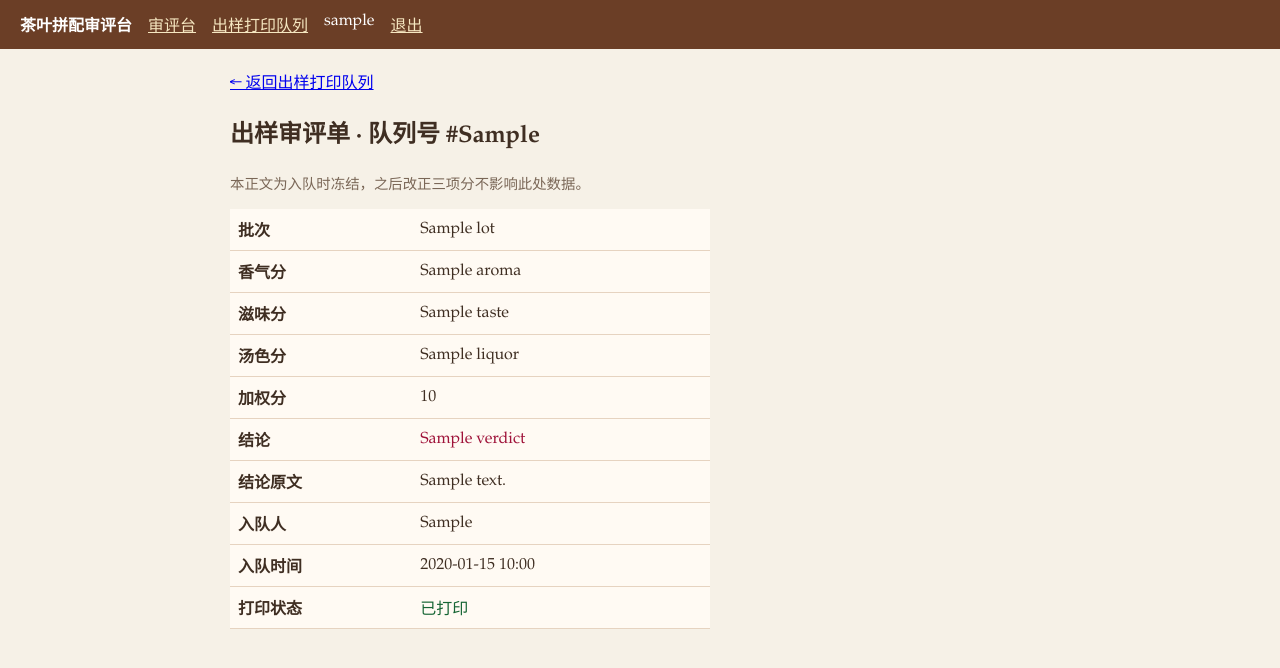
After one commit to lacsar712/cc-tb-a06-GSB, a Flask app: page /queue/1 in a window 1280 px wide. The commit adds this page. Shown: the top 668 px of the page. Run offline with Flask 3, Linux system fonts and the light colour scheme; the visitor is signed in with stand-in values (Sample User, id 1); a database or web service that is not in the repository returns one stand-in record (values such as "Sample title"); some libraries are stand-ins or nearby versions.

Commit message:
feat: sample print queue with frozen snapshot

```diff
--- a/backend/app.py
+++ b/backend/app.py
@@ -25,6 +25,18 @@ def login_required(fn):
     def wrap(*args, **kwargs):
         if "user" not in session:
             return redirect(url_for("login"))
+        return fn(*args, **kwargs)
+
+    return wrap
+
+
+def writer_required(fn):
+    @wraps(fn)
+    def wrap(*args, **kwargs):
+        if "user" not in session:
+            return redirect(url_for("login"))
+        if session.get("role") != "writer":
+            return ("仅审评员可执行该操作", 403)
         return fn(*args, **kwargs)
 
     return wrap
@@ -60,16 +72,19 @@ def logout():
 @login_required
 def home():
     with db() as conn, conn.cursor(cursor_factory=RealDictCursor) as cur:
-        cur.execute("SELECT * FROM cuppings ORDER BY id DESC")
+        cur.execute(
+            """SELECT c.*, q.id AS queue_id, q.queue_no
+               FROM cuppings c
+               LEFT JOIN print_queue q ON q.cupping_id = c.id
+               ORDER BY c.id DESC"""
+        )
         rows = cur.fetchall()
     return render_template("home.html", rows=rows, can_write=session.get("role") == "writer")
 
 
 @app.post("/cuppings")
-@login_required
+@writer_required
 def create():
-    if session.get("role") != "writer":
-        return ("仅审评员可提交拼配审评", 403)
     aroma = float(request.form["aroma"])
     taste = float(request.form["taste"])
     liquor = float(request.form["liquor"])
@@ -84,5 +99,93 @@ def create():
         row = cur.fetchone()
         conn.commit()
     if request.headers.get("HX-Request"):
-        return render_template("_row.html", row=row)
+        return render_template("_row.html", row=row, can_write=True)
     return redirect(url_for("home"))
+
+
+@app.post("/cuppings/<int:cupping_id>/edit")
+@writer_required
+def edit(cupping_id):
+    aroma = float(request.form["aroma"])
+    taste = float(request.form["taste"])
+    liquor = float(request.form["liquor"])
+    verdict, note, score = weigh(aroma, taste, liquor)
+    with db() as conn, conn.cursor(cursor_factory=RealDictCursor) as cur:
+        cur.execute(
+            """UPDATE cuppings
+                  SET aroma=%s, taste=%s, liquor=%s, score=%s, verdict=%s, note=%s
+                WHERE id=%s""",
+            (aroma, taste, liquor, score, verdict, note, cupping_id),
+        )
+        if cur.rowcount == 0:
+            return ("记录不存在", 404)
+        conn.commit()
+    return redirect(url_for("home"))
+
+
+@app.post("/cuppings/<int:cupping_id>/enqueue")
+@writer_required
+def enqueue(cupping_id):
+    with db() as conn, conn.cursor(cursor_factory=RealDictCursor) as cur:
+        cur.execute("SELECT * FROM cuppings WHERE id=%s", (cupping_id,))
+        row = cur.fetchone()
+        if not row:
+            return ("记录不存在", 404)
+        if row["verdict"] != "通过":
+            # 未通过行禁止入队
+            return ("未通过的审评记录禁止入队", 403)
+        cur.execute("SELECT id FROM print_queue WHERE cupping_id=%s", (cupping_id,))
+        if cur.fetchone():
+            return ("该批次已在出样队列中", 409)
+        # 入队即冻结：批次、三项分、加权分、结论原文全部复制为快照
+        cur.execute(
+            """INSERT INTO print_queue
+                   (cupping_id, lot, aroma, taste, liquor, score, verdict, note, enqueued_by)
+               VALUES (%s,%s,%s,%s,%s,%s,%s,%s,%s)
+               RETURNING id, queue_no""",
+            (
+                cupping_id,
+                row["lot"],
+                row["aroma"],
+                row["taste"],
+                row["liquor"],
+                row["score"],
+                row["verdict"],
+                row["note"],
+                session["user"],
+            ),
+        )
+        item = cur.fetchone()
+        conn.commit()
+    return redirect(url_for("queue_detail", queue_id=item["id"]))
+
+
+@app.get("/queue")
+@login_required
+def queue_list():
+    with db() as conn, conn.cursor(cursor_factory=RealDictCursor) as cur:
+        cur.execute("SELECT * FROM print_queue ORDER BY queue_no DESC")
+        items = cur.fetchall()
+    return render_template("queue.html", items=items, can_write=session.get("role") == "writer")
+
+
+@app.get("/queue/<int:queue_id>")
+@login_required
+def queue_detail(queue_id):
+    with db() as conn, conn.cursor(cursor_factory=RealDictCursor) as cur:
+        cur.execute("SELECT * FROM print_queue WHERE id=%s", (queue_id,))
+        item = cur.fetchone()
+    if not item:
+        return ("队列正文不存在", 404)
+    return render_template("queue_detail.html", q=item, can_write=session.get("role") == "writer")
+
+
+@app.post("/queue/<int:queue_id>/printed")
+@writer_required
+def mark_printed(queue_id):
+    with db() as conn, conn.cursor(cursor_factory=RealDictCursor) as cur:
+        cur.execute("UPDATE print_queue SET printed=TRUE WHERE id=%s", (queue_id,))
+        if cur.rowcount == 0:
+            return ("队列正文不存在", 404)
+        conn.commit()
+    return redirect(url_for("queue_detail", queue_id=queue_id))
--- a/backend/templates/base.html
+++ b/backend/templates/base.html
@@ -12,12 +12,18 @@
     td, th { padding: 8px; border-bottom: 1px solid #e6d3c0; text-align: left; }
     form { background: #fffaf3; padding: 12px; margin-bottom: 16px; }
     .pass { color: #166534; } .fail { color: #9f1239; }
+    .muted { color: #7a6757; font-size: 0.9em; }
+    td form { display: inline; background: none; padding: 0; margin: 0; }
+    .inline-edit summary { cursor: pointer; font-size: 0.85em; color: #7a6757; }
+    .queue-doc table { max-width: 480px; }
   </style>
 </head>
 <body>
   <header>
     <strong>茶叶拼配审评台</strong>
     {% if session.user %}
+      <a href="{{ url_for('home') }}">审评台</a>
+      <a href="{{ url_for('queue_list') }}">出样打印队列</a>
       <span>{{ session.user }}</span>
       <a href="{{ url_for('logout') }}">退出</a>
     {% endif %}
--- a/backend/templates/home.html
+++ b/backend/templates/home.html
@@ -11,7 +11,7 @@
 </form>
 {% endif %}
 <table>
-  <thead><tr><th>批次</th><th>加权分</th><th>结论</th><th>说明</th></tr></thead>
+  <thead><tr><th>批次</th><th>三项分</th><th>加权分</th><th>结论</th><th>说明</th><th>出样队列</th></tr></thead>
   <tbody id="rows">
     {% for row in rows %}{% include "_row.html" %}{% endfor %}
   </tbody>
--- /dev/null
+++ b/backend/templates/queue_detail.html
@@ -0,0 +1,29 @@
+{% extends "base.html" %}
+{% block body %}
+<p><a href="{{ url_for('queue_list') }}">← 返回出样打印队列</a></p>
+<article class="queue-doc">
+  <h2>出样审评单 · 队列号 #{{ q.queue_no }}</h2>
+  <p class="muted">本正文为入队时冻结，之后改正三项分不影响此处数据。</p>
+  <table>
+    <tr><th>批次</th><td>{{ q.lot }}</td></tr>
+    <tr><th>香气分</th><td>{{ q.aroma }}</td></tr>
+    <tr><th>滋味分</th><td>{{ q.taste }}</td></tr>
+    <tr><th>汤色分</th><td>{{ q.liquor }}</td></tr>
+    <tr><th>加权分</th><td>{{ q.score }}</td></tr>
+    <tr><th>结论</th><td class="{% if q.verdict == '通过' %}pass{% else %}fail{% endif %}">{{ q.verdict }}</td></tr>
+    <tr><th>结论原文</th><td>{{ q.note }}</td></tr>
+    <tr><th>入队人</th><td>{{ q.enqueued_by }}</td></tr>
+    <tr><th>入队时间</th><td>{{ q.enqueued_at.strftime('%Y-%m-%d %H:%M') }}</td></tr>
+    <tr><th>打印状态</th><td>{% if q.printed %}<span class="pass">已打印</span>{% else %}<span>待打印</span>{% endif %}</td></tr>
+  </table>
+  {% if can_write %}
+    {% if not q.printed %}
+    <form method="post" action="{{ url_for('mark_printed', queue_id=q.id) }}">
+      <button>标记已打印</button>
+    </form>
+    {% endif %}
+  {% else %}
+  <p class="muted">观察员只读队列，不能标记打印。</p>
+  {% endif %}
+</article>
+{% endblock %}
```
Also changed, not shown: backend/seed.py (+21 -0 lines), backend/templates/_row.html (+25 -0 lines), backend/templates/queue.html (added, +23 -0 lines), README.md.
